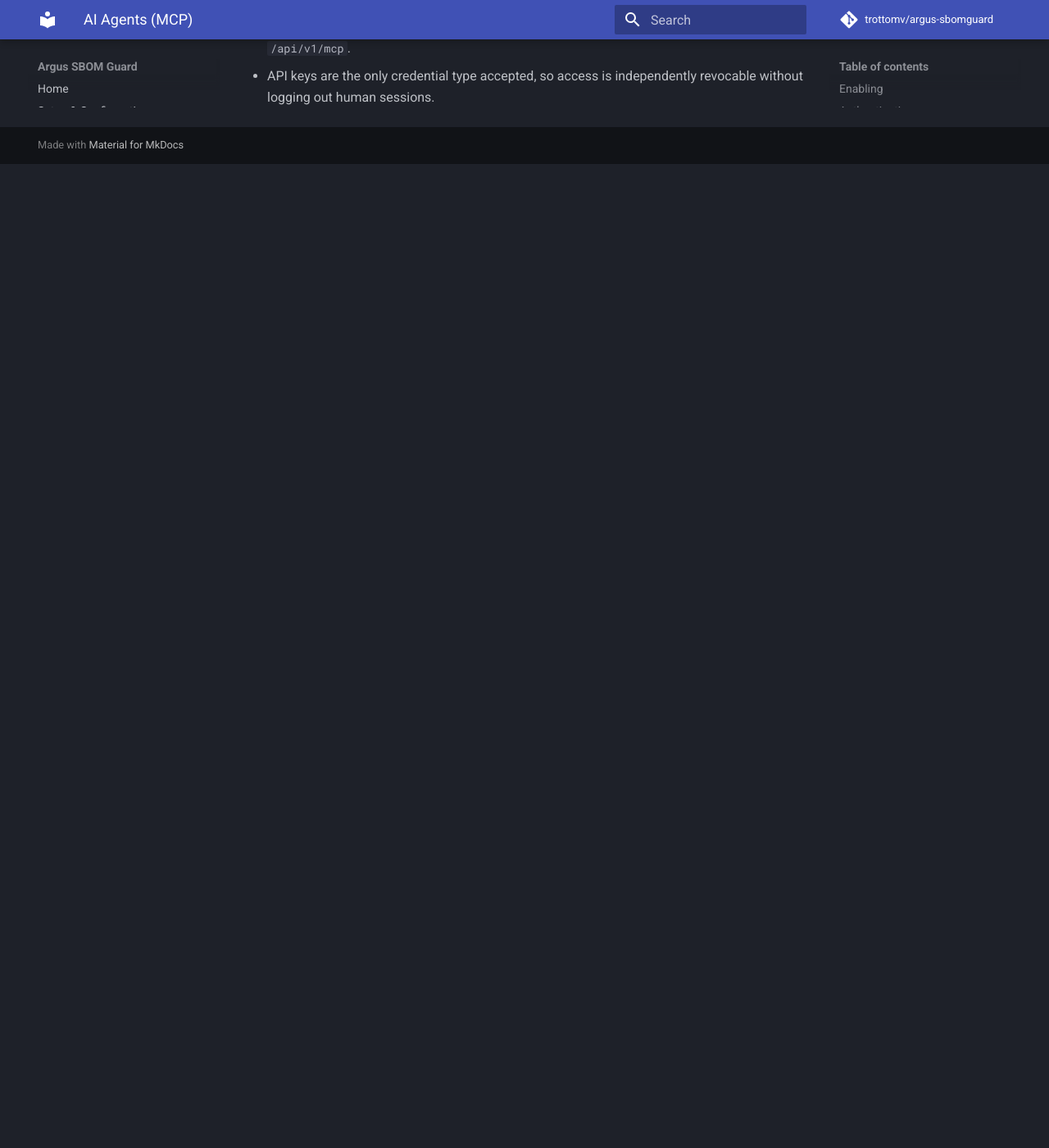
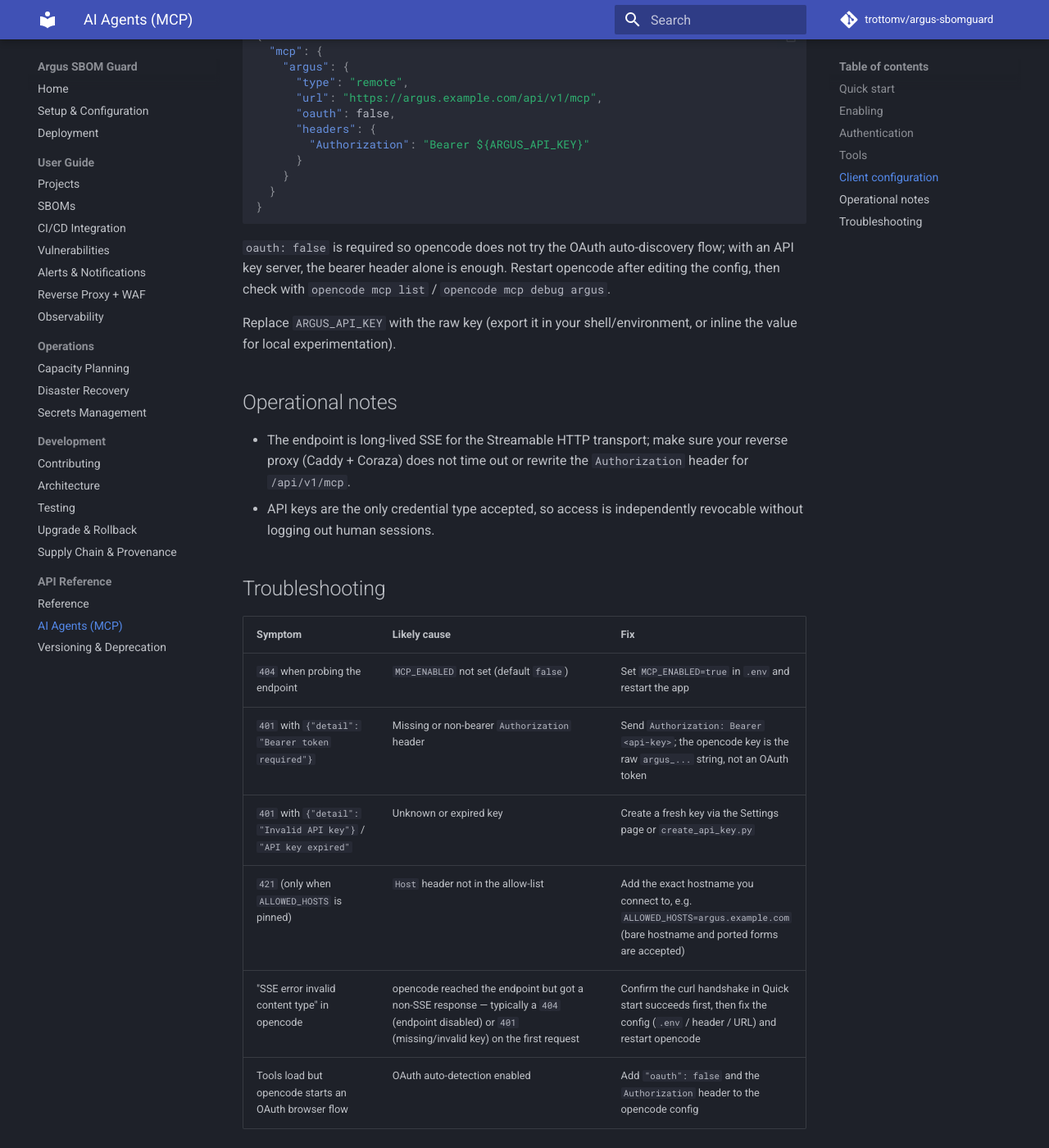
Before and after one commit to trottomv/argus-sbomguard, an MkDocs documentation site: the page built from docs/api/agents.md, in a window 1280 px wide and 1400 px high, scrolled down 2870 px. Shown: the whole window at 82% size. Built offline with MkDocs 1.6.1 and Material for MkDocs 9.7.7, drawn with Linux system fonts in a browser that asks for light colours; comment, search, counter and statistics services are not loaded; the version menu is left out; before the commit the page ends 3070 px from its top, so only the background shows below that; some of the changed text lies outside the part shown.

Commit message:
docs: add MCP quick start and troubleshooting
Document the enable + key + verify flow users actually need, fix the opencode
example (type remote with oauth false, not type http) and add a
troubleshooting table covering 404/401/421 and the 'SSE invalid content type'
error seen when the endpoint is disabled or unauthenticated.

````diff
--- a/docs/api/agents.md
+++ b/docs/api/agents.md
@@ -7,6 +7,27 @@
 
 The endpoint is served by the existing app process at `/api/v1/mcp` (Streamable
 HTTP transport); no extra container is required.
+
+## Quick start
+
+```bash
+# 1. Enable the endpoint in .env and restart the app
+#    MCP_ENABLED=true
+docker compose up -d --build app
+
+# 2. Create an API key for the agent
+docker compose exec app python /app/scripts/create_api_key.py mcp-agent
+
+# 3. Sanity-check the endpoint (expect HTTP 200, Content-Type text/event-stream)
+curl -i -X POST http://localhost:8000/api/v1/mcp \
+  -H "Accept: application/json, text/event-stream" \
+  -H "Content-Type: application/json" \
+  -H "Authorization: Bearer <api-key>" \
+  --data '{"jsonrpc":"2.0","id":1,"method":"initialize","params":{"protocolVersion":"2025-06-18","capabilities":{},"clientInfo":{"name":"probe","version":"0"}}}'
+
+# 4. Point opencode / Claude Code at http://localhost:8000/api/v1/mcp
+#    (or https://<host>/api/v1/mcp in production) with the bearer header
+```
 
 ## Enabling
 
@@ -96,8 +117,9 @@
 {
   "mcp": {
     "argus": {
-      "type": "http",
+      "type": "remote",
       "url": "https://argus.example.com/api/v1/mcp",
+      "oauth": false,
       "headers": {
         "Authorization": "Bearer ${ARGUS_API_KEY}"
       }
@@ -105,6 +127,11 @@
   }
 }
 ```
+
+`oauth: false` is required so opencode does not try the OAuth auto-discovery
+flow; with an API key server, the bearer header alone is enough. Restart
+opencode after editing the config, then check with `opencode mcp list` /
+`opencode mcp debug argus`.
 
 Replace `ARGUS_API_KEY` with the raw key (export it in your shell/environment,
 or inline the value for local experimentation).
@@ -116,3 +143,14 @@
   `Authorization` header for `/api/v1/mcp`.
 - API keys are the only credential type accepted, so access is independently
   revocable without logging out human sessions.
+
+## Troubleshooting
+
+| Symptom | Likely cause | Fix |
+|---------|--------------|-----|
+| `404` when probing the endpoint | `MCP_ENABLED` not set (default `false`) | Set `MCP_ENABLED=true` in `.env` and restart the app |
+| `401` with `{"detail": "Bearer token required"}` | Missing or non-bearer `Authorization` header | Send `Authorization: Bearer <api-key>`; the opencode key is the raw `argus_...` string, not an OAuth token |
+| `401` with `{"detail": "Invalid API key"}` / `"API key expired"` | Unknown or expired key | Create a fresh key via the Settings page or `create_api_key.py` |
+| `421` (only when `ALLOWED_HOSTS` is pinned) | `Host` header not in the allow-list | Add the exact hostname you connect to, e.g. `ALLOWED_HOSTS=argus.example.com` (bare hostname and ported forms are accepted) |
+| "SSE error invalid content type" in opencode | opencode reached the endpoint but got a non-SSE response — typically a `404` (endpoint disabled) or `401` (missing/invalid key) on the first request | Confirm the curl handshake in Quick start succeeds first, then fix the config (`.env` / header / URL) and restart opencode |
+| Tools load but opencode starts an OAuth browser flow | OAuth auto-detection enabled | Add `"oauth": false` and the `Authorization` header to the opencode config |
````
